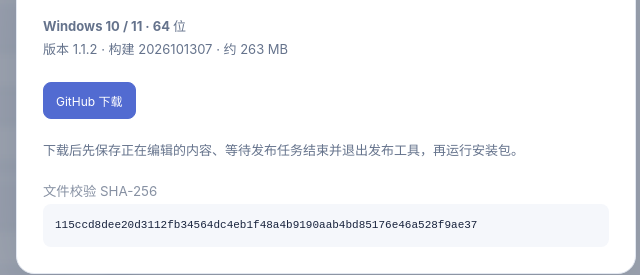
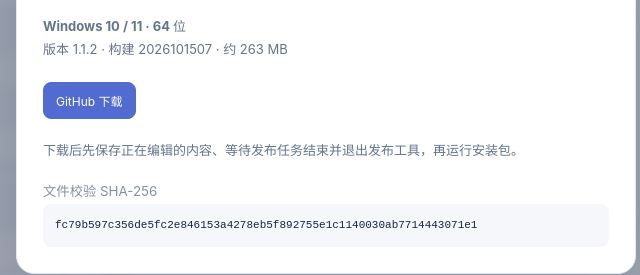
Before and after one commit to 5hawnzs/dewu-bluev-releases, an Electron app: page web/folder-tool/index.html in a window 1280 px wide. Both pictures are taken after a click on the button "下载发布工具". Shown: the part 302-577 px from the top of the page, 314-954 px from the left. Drawn offline with Linux system fonts and the light colour scheme.

Commit message:
网页下载入口指向 1507：此前写死在 2026101307，导致「检测不到最新版本」。 只改下载弹窗的构建号、下载链接与 SHA-256，不动工作区里其他会话正在改的样式。

```diff
--- a/web/folder-tool/index.html
+++ b/web/folder-tool/index.html
@@ -188,7 +188,7 @@ h3{font-size:13px}
 <div class="toast" id="toast" role="status"></div>
 <dialog id="archivePanel" class="usage-dialog archive-dialog" aria-labelledby="archiveDialogTitle"><div class="usage-dialog-head"><h2 id="archiveDialogTitle">已下载归档 <span id="archiveDialogCount" class="archive-count-badge">0</span></h2><button class="btn" id="closeArchives" type="button" aria-label="关闭已下载归档" autofocus>关闭 ✕</button></div><div class="hint" style="margin-top:8px">归档保留 3 天，可恢复后重新下载。到期素材将在页面打开时自动清理；未下载素材继续保留。</div><div class="archive-actions"><button class="btn btn-danger" id="clearArchives" type="button">清理已下载归档</button><div class="archive-scroll-controls" id="archiveScrollControls" hidden><span class="hint">左右滑动查看更多</span><button class="btn" type="button" id="archiveScrollLeft" aria-label="向左查看归档">←</button><button class="btn" type="button" id="archiveScrollRight" aria-label="向右查看归档">→</button></div></div><div class="archive-list" id="archiveList" tabindex="0" role="region" aria-label="已下载归档，可左右滚动"></div><div id="archivePager"></div></dialog>
 <dialog id="batchDownloadDialog" class="confirm-dialog batch-dialog" aria-labelledby="batchDownloadTitle"><h2 id="batchDownloadTitle">自动分批下载</h2><p id="batchDownloadSummary" class="dialog-note"></p><div id="batchDownloadList" class="batch-download-list"></div><div class="save-progress-track" role="progressbar" aria-label="当前压缩包打包进度" aria-valuemin="0" aria-valuemax="100" id="batchProgressTrack"><div id="batchProgressFill" style="height:100%;width:0;background:#526bd1"></div></div><p id="batchDownloadStatus" class="dialog-note" role="status" aria-live="polite"></p><div class="dialog-actions"><button class="btn" id="stopBatchDownload" type="button">暂不下载</button><button class="btn btn-light" id="startBatchDownload" type="button" autofocus>开始下载</button></div></dialog>
-<dialog id="appDownload" class="usage-dialog app-download" aria-labelledby="appDownloadTitle"><div class="usage-dialog-head"><h2 id="appDownloadTitle">得物蓝V素材发布工具</h2><button id="closeAppDownload" class="btn" type="button" autofocus>关闭 ✕</button></div><p><strong>Windows 10 / 11 · 64 位</strong><br>版本 1.1.2 · 构建 2026101307 · 约 263 MB</p><div class="app-download-links"><a class="btn primary" href="https://github.com/wfjdyhmtr2-glitch/dewu-bluev-releases/releases/download/v1.1.2-build.2026101307/bluev-publisher-1.1.2-x64-win.exe" rel="noopener noreferrer" target="_blank">GitHub 下载</a></div><p>下载后先保存正在编辑的内容、等待发布任务结束并退出发布工具，再运行安装包。</p><small>文件校验 SHA-256</small><code>115ccd8dee20d3112fb34564dc4eb1f48a4b9190aab4bd85176e46a528f9ae37</code></dialog>
+<dialog id="appDownload" class="usage-dialog app-download" aria-labelledby="appDownloadTitle"><div class="usage-dialog-head"><h2 id="appDownloadTitle">得物蓝V素材发布工具</h2><button id="closeAppDownload" class="btn" type="button" autofocus>关闭 ✕</button></div><p><strong>Windows 10 / 11 · 64 位</strong><br>版本 1.1.2 · 构建 2026101507 · 约 263 MB</p><div class="app-download-links"><a class="btn primary" href="https://github.com/wfjdyhmtr2-glitch/dewu-bluev-releases/releases/download/v1.1.2-build.2026101507/bluev-publisher-1.1.2-x64-win.exe" rel="noopener noreferrer" target="_blank">GitHub 下载</a></div><p>下载后先保存正在编辑的内容、等待发布任务结束并退出发布工具，再运行安装包。</p><small>文件校验 SHA-256</small><code>fc79b597c356de5fc2e846153a4278eb5f892755e1c1140030ab7714443071e1</code></dialog>
 <dialog id="usageGuide" class="usage-dialog" aria-labelledby="usageTitle"><div class="usage-dialog-head"><h2 id="usageTitle">使用须知与限制</h2><button class="btn" id="closeUsageGuide" type="button" aria-label="关闭使用须知" autofocus>关闭 ✕</button></div><div class="usage-grid"><section><h2>录入与存储</h2><ul><li>每个素材组最多 10 张照片或 1 个视频，不可混放；追加后仍按整组数量计算，超限时整批不录入。</li><li>同一组合的两个款号不能相同，忽略大小写、全角字符和首尾空格。</li><li>款号最多 80 个字符，禁止 \ / : * ? &quot; &lt; &gt; | 等文件夹非法字符、控制字符、末尾句点及 Windows 保留名称（如 CON、NUL、COM1）。颜色最多 40 个字符，需包含中文。</li><li>禁止使用浏览器无痕模式。关闭网页或关机前，请确认右侧顶部进度达到 100%，并显示绿色“已保存到此浏览器”。超过 60 秒会变红提示耗时较长；真正失败时显示原因和“重试保存”，重试会保留当前素材。素材只保存在当前设备、当前浏览器中，不跨设备同步。容量由浏览器配额和实际磁盘空间决定，没有固定的 10 GB 保证；录入前会预留存储缓冲空间。</li></ul></section><section><h2>下载与备份</h2><ul><li id="zipLimitGuide"></li><li>ZIP 使用经典格式，总文件大小必须小于 4 GB，含文件夹在内最多 65,535 个条目。超过单包限制时自动分批，保持素材组完整；单个素材组超过上限会提示先处理该组。</li><li>支持选择保存位置的浏览器可分块导出工作备份；其他浏览器单次备份最多 512 MB。备份目录信息最多 8 MB，超过时需分批整理。</li><li>已下载归档保留 3 天，仍占本地空间；到期会在页面打开期间清理。手动清理无法撤销，请先确认下载文件完整。</li></ul></section><section><h2>撤销与重做</h2><ul><li>最多保留最近 50 次组合及素材编辑操作，刷新或关闭页面后不保留撤销历史。</li><li>下载归档、恢复归档、恢复工作备份和永久清理归档会重置编辑历史。</li><li>同一浏览器工作区仅允许一个标签页编辑，其他标签页为只读。</li></ul></section><section class="workflow-guide"><h2>大批素材建议流程</h2><ol><li>先用少量素材完成一次录入、下载，确认保存位置。</li><li>每组录入最多 10 张照片或 1 个视频，大批素材分组处理。</li><li>点击“下载全部并归档”，系统自动分批。支持目录保存时选择一次文件夹；其他浏览器按提示逐包下载。</li><li>打开下载文件，确认内容完整；需要保留浏览器恢复能力时，先导出工作备份。</li><li>在“已下载归档”中清理确认无误的归档，释放本地空间。当前整理区的素材会保留。</li></ol></section></div></dialog>
 <dialog id="clearArchiveDialog" class="confirm-dialog" aria-labelledby="clearArchiveTitle"><h2 id="clearArchiveTitle">清理已下载归档？</h2><p class="dialog-note">请先确认下载文件完整。此操作永久清除全部已下载归档，之后无法恢复或撤销；正在整理的素材不受影响。</p><div class="dialog-actions"><button class="btn" id="cancelClearArchives" autofocus>保留归档</button><button class="btn btn-danger" id="confirmClearArchives">永久清理</button></div></dialog>
 <dialog id="groupLimitDialog" class="confirm-dialog" aria-labelledby="groupLimitTitle" aria-describedby="groupLimitNote"><h2 id="groupLimitTitle">本组素材未添加</h2><p id="groupLimitNote" class="dialog-note"></p><div class="dialog-actions"><form method="dialog"><button class="btn btn-light" autofocus>知道了</button></form></div></dialog>
```
